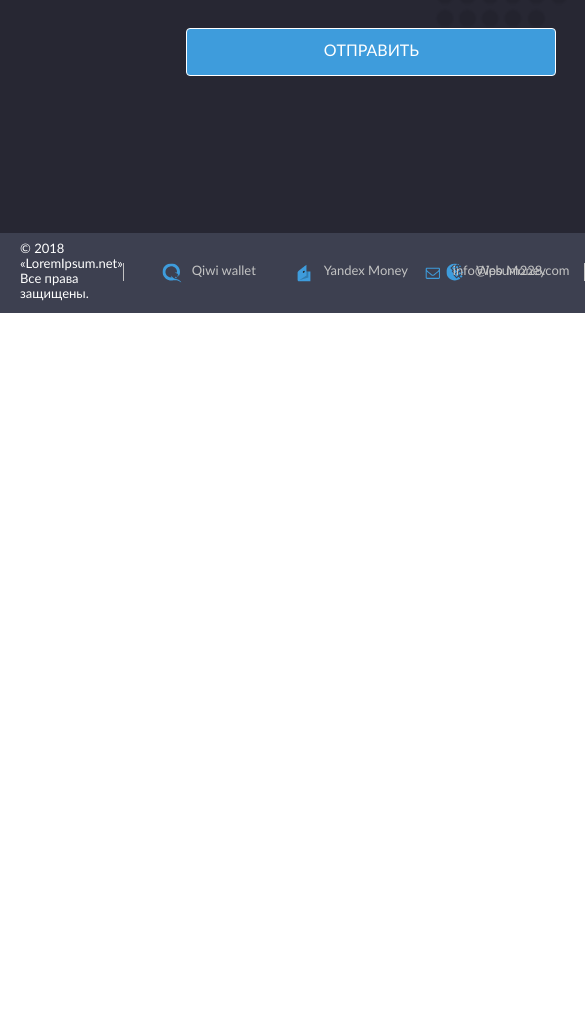
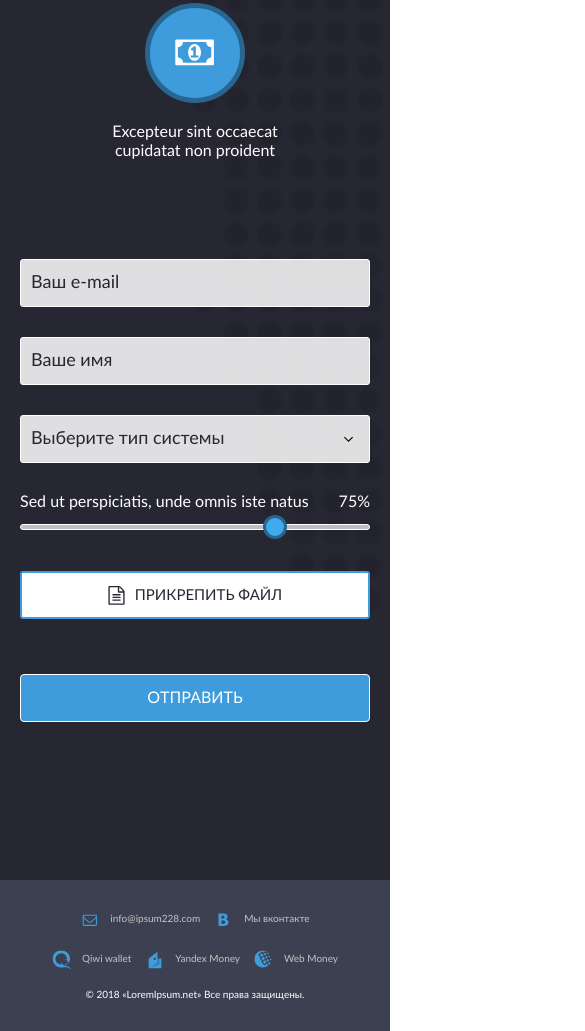
Before and after one commit to ProjectOnGitHub/loremipsum, a website built with webpack: page src/index.html in a window 390 px wide. Shown: the part 2059-3090 px from the top of the page, 585 px wide, since content can reach past the window. Before the commit the page ends 2372 px from the top, so only its background shows below. Built offline with nearby package versions, Linux system fonts and the light colour scheme.

Commit message:
feat: add responsive for footer

```diff
--- a/scss/_mixins.scss
+++ b/scss/_mixins.scss
@@ -102,3 +102,10 @@
     transform: scale(0.93);
   }
 }
+
+@mixin footerGap() {
+  gap: 38px;
+  @media screen and (max-width: 576px) {
+    gap: 14px;
+  }
+}
--- a/src/index.scss
+++ b/src/index.scss
@@ -479,25 +479,48 @@
 
 .footer {
   background-color: $color-bg-footer;
-  height: 80px;
+  min-height: 80px;
+  height: 100%;
   &__container {
     font-size: 13px;
     @include container(space-between);
     @include gridable(100%);
-    grid-template-columns: 1fr minmax(300px, 476px) 1fr;
+    grid-template-columns: 1fr minmax(347px, 476px) 1fr;
+    grid-template-areas: 'copyright payment contacts';
+    @media screen and (max-width: 1210px) {
+      padding: 30px 10px;
+      gap: 20px;
+      justify-content: center;
+      justify-items: center;
+      grid-template-columns: 1fr;
+      grid-template-areas:
+        'contacts'
+        'payment'
+        'copyright';
+    }
+    @media screen and (max-width: 576px) {
+      font-size: 10px;
+    }
   }
   &__copyright {
+    grid-area: copyright;
     padding: 0;
     margin: 0;
     color: $color-bg-text-secondary;
+    white-space: nowrap;
   }
   &__payment {
+    grid-area: payment;
     color: $color-text-footer;
     justify-content: space-between;
     @include unmarkedList(0, 0);
     @include gridable(100%);
     grid-template-columns: repeat(5, min-content);
-    gap: 38px;
+    @include footerGap();
+    @media screen and (max-width: 1210px) {
+      grid-template-columns: repeat(3, min-content);
+      justify-content: center;
+    }
     &::before,
     &::after {
       content: '';
@@ -505,6 +528,9 @@
       width: 0px;
       height: 18px;
       border-left: 1px solid $color-text-footer;
+      @media screen and (max-width: 1210px) {
+        content: none;
+      }
     }
     &-item {
       justify-content: center;
@@ -518,10 +544,15 @@
     }
   }
   &__contacts {
+    grid-area: contacts;
     @include unmarkedList(0, 0);
     @include gridable(100%);
-    gap: 38px;
+    @include footerGap();
     grid-template-columns: 1fr min-content;
+    @media screen and (max-width: 1210px) {
+      grid-template-columns: repeat(2, min-content);
+      justify-content: center;
+    }
     &-item {
       @include gridable(100%);
       grid-template-columns: repeat(2, min-content);
```
